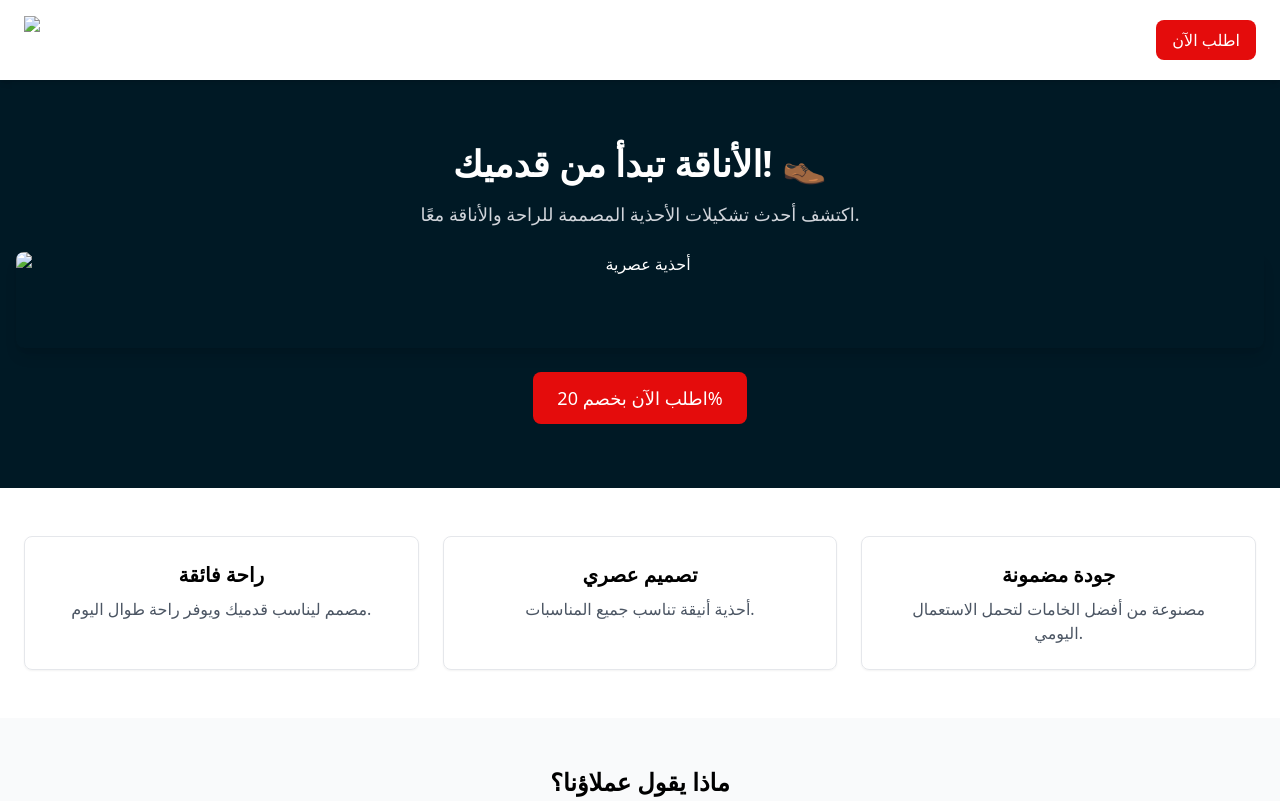
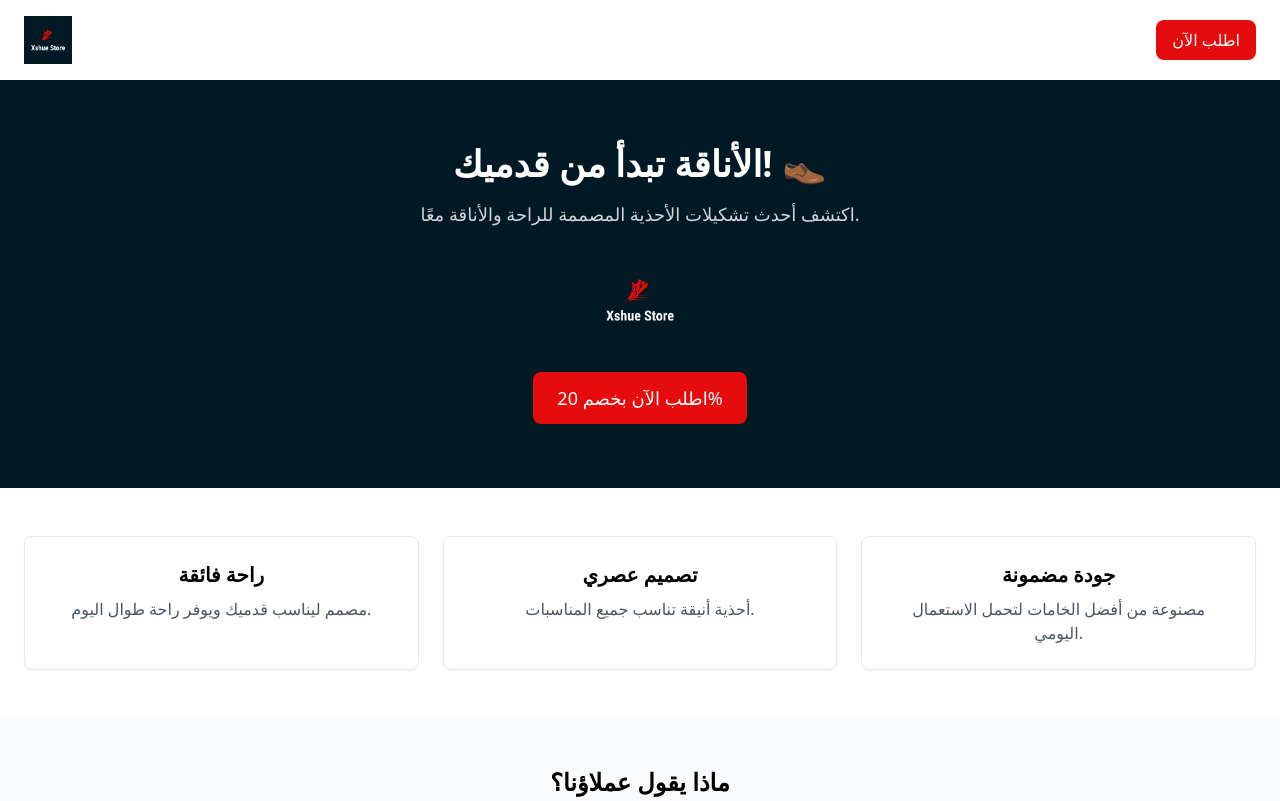
Before and after one commit to OmarAshour952/Xshuestore, a plain HTML site: page index.html in a window 1280 px wide. Shown: the top 801 px of the page. Drawn offline with nearby package versions, Linux system fonts and the light colour scheme.

Commit message:
Update index.html
حل مشكله الصور

```diff
--- a/index.html
+++ b/index.html
@@ -18,7 +18,7 @@
 
     <!-- هيدر الصفحة -->
     <header class="bg-white shadow-md py-4 px-6 flex justify-between items-center">
-        <img src="./images/Xshue Store Logo - Original - 5000x5000 (1).png" alt="Xshue Logo" class="h-12 w-auto">
+        <img src="Xshue Store Logo - Original - 5000x5000 (1).png" alt="Xshue Logo" class="h-12 w-auto">
         <a href="#order" class="bg-[#e40c0c] text-white py-2 px-4 rounded-lg hover:bg-red-700">اطلب الآن</a>
     </header>
 
@@ -26,7 +26,7 @@
     <section class="text-center py-16 px-4">
         <h2 class="text-4xl font-bold text-white">الأناقة تبدأ من قدميك! 👞</h2>
         <p class="text-gray-300 mt-4 text-lg">اكتشف أحدث تشكيلات الأحذية المصممة للراحة والأناقة معًا.</p>
-        <img src="images/Xshue Store Logo - Original with Transparent Background - 5000x5000 (1).png"
+        <img src="Xshue Store Logo - Original with Transparent Background - 5000x5000 (1).png"
             class="h-24 w-auto mx-auto mt-6 rounded-lg shadow-lg" alt="أحذية عصرية">
         <a href="#order"
             class="mt-6 inline-block bg-[#e40c0c] text-white text-lg py-3 px-6 rounded-lg hover:bg-red-700">اطلب الآن
```
